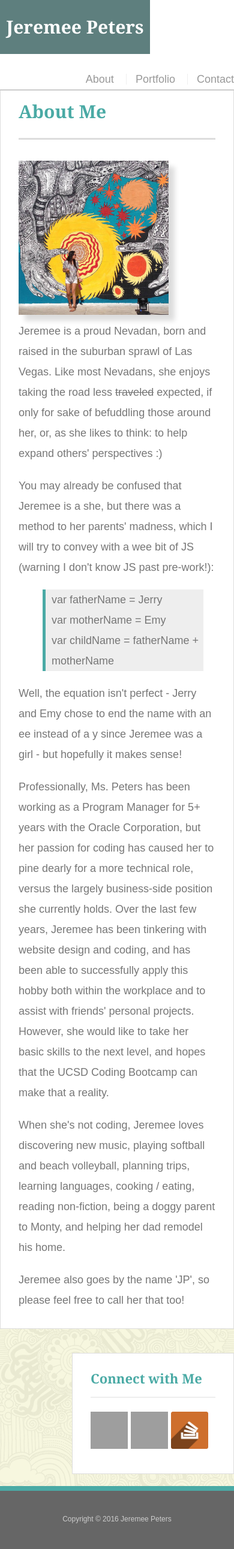
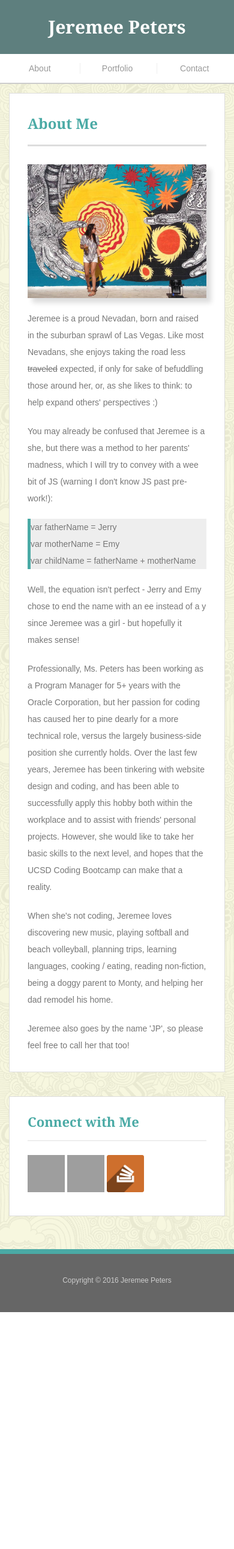
Before and after one commit to jpetey/Responsive-Portfolio, a PHP site: page / in a window 390 px wide. Shown: the whole page at 60% size. After the commit the page ends 2188 px from the top, so only its background shows below. Run offline with PHP 8.4, Linux system fonts and the light colour scheme; grey boxes are pictures that could not be loaded.

Commit message:
index.html responsive-ated at 960, 768, & 640

```diff
--- a/assets/css/style.css
+++ b/assets/css/style.css
@@ -120,7 +120,7 @@ footer {
   width: 100%;
   max-width: 270px;
   float: right;
-  margin-bottom: 20px;
+  margin-bottom: 40px;
   background: #fff;
   border: 1px solid #ddd;
 }
@@ -197,11 +197,11 @@ h3,
 }
 
 .auth-image {
-  box-shadow: 10px 10px 8px #dddddd;
+  box-shadow: 8px 8px 8px #dddddd;
   float: left;
-  height: 257px;
-  margin: 15px 35px 10px 0;
-  width: 250px;
+  height: auto;
+  margin: 10px 35px 8px 0;
+  width: 200px;
 }
 
 blockquote {
@@ -296,3 +296,107 @@ nav a:hover {
   cursor: pointer;
   opacity: .8;
 }
+
+@media screen and (max-width: 980px) and (min-width: 769px) {
+
+  .container {max-width: 725px;}
+
+  .main-section {max-width: 415px;}
+
+  .auth-image {
+    width: 100%;
+    margin-bottom: 20px;
+  }
+
+   blockquote {
+    margin-left: 0;
+    margin-right: 0;
+    padding-left: 0;
+    padding-right: 0;
+  }
+
+}
+
+@media screen and (max-width: 768px) and (min-width: 641px) {
+
+  .container {
+    padding: 0 20px;
+  }
+
+  .main-section, .sidebar {
+    max-width: 100%;
+    float: none;
+  }
+
+  .auth-image {
+    width: 50%;
+  }
+
+}
+
+@media screen and (max-width: 640px) {
+
+  body {
+    font-size: 14px;
+    line-height: 28px;}
+
+  h1 {
+      padding-bottom: 15px;
+      font-size: 24px;
+      line-height: 40px;
+  }
+
+  blockquote {
+    margin-left: 0;
+    margin-right: 0;
+    padding-left: 0;
+    padding-right: 0;
+  }
+
+  .container {
+    padding: 0;
+    margin: 0;
+  }
+
+  #masthead {
+    position: static;
+    margin: 0;
+  }
+
+  #logo {
+    width: 100%;
+    height: auto;
+    line-height: 90px;
+    font-weight: 700;
+    font-size: 30px;
+  }
+
+  nav {
+    float: none;
+    margin: 0 auto;
+    text-align: center;
+  }
+
+  nav a {
+    display: inline-table;
+    width: 32%;
+    margin: 15px 0;
+    padding: 0;
+    text-align: center;
+  }
+
+  #main-container {
+    padding: 15px;
+  }
+
+  .auth-image {
+    width: 100%;
+    margin-bottom: 20px;
+  }
+
+ .main-section, .sidebar {
+  max-width: 100%;
+  float: none;
+}
+
+}
--- a/index.html
+++ b/index.html
@@ -3,6 +3,7 @@
 
 <head>
   <meta charset="UTF-8">
+  <meta name="viewport" content="width=device-width, initial-scale=1.0">
   <title>About | Jeremee Peters</title>
   <link rel="shortcut icon" type="image/x-icon" href="assets/images/jp.ico">
 
@@ -28,7 +29,7 @@
     <section class="main-section">
       <h1>About Me</h1>
 
-      <img src="assets/images/bio-img-art.jpg" class="auth-image" alt="Jeremee Peters">
+      <img src="assets/images/bio-img-art-resize.jpg" class="auth-image" alt="Jeremee Peters">
 
       <p>Jeremee is a proud Nevadan, born and raised in the suburban sprawl of Las Vegas. Like most Nevadans, she enjoys taking the road less <del>traveled</del> expected, if only for sake of befuddling those around her, or, as she likes to think: to help expand others' perspectives :)</p>
       <p>You may already be confused that Jeremee is a <em>she</em>, but there was a method to her parents' madness, which I will try to convey with a wee bit of JS (warning I don't know JS past pre-work!):</p>
```
Also changed, not shown: assets/images/bio-img-art-resize.jpg (added).
